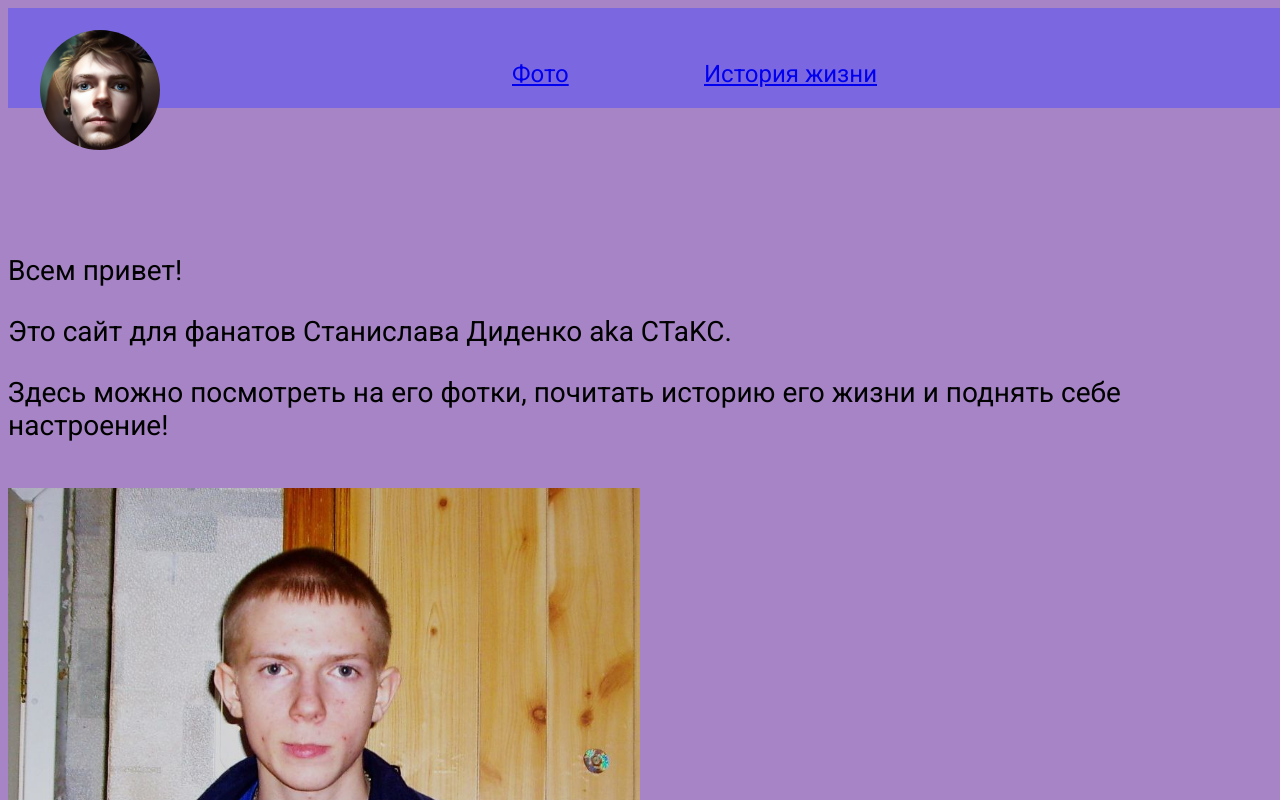
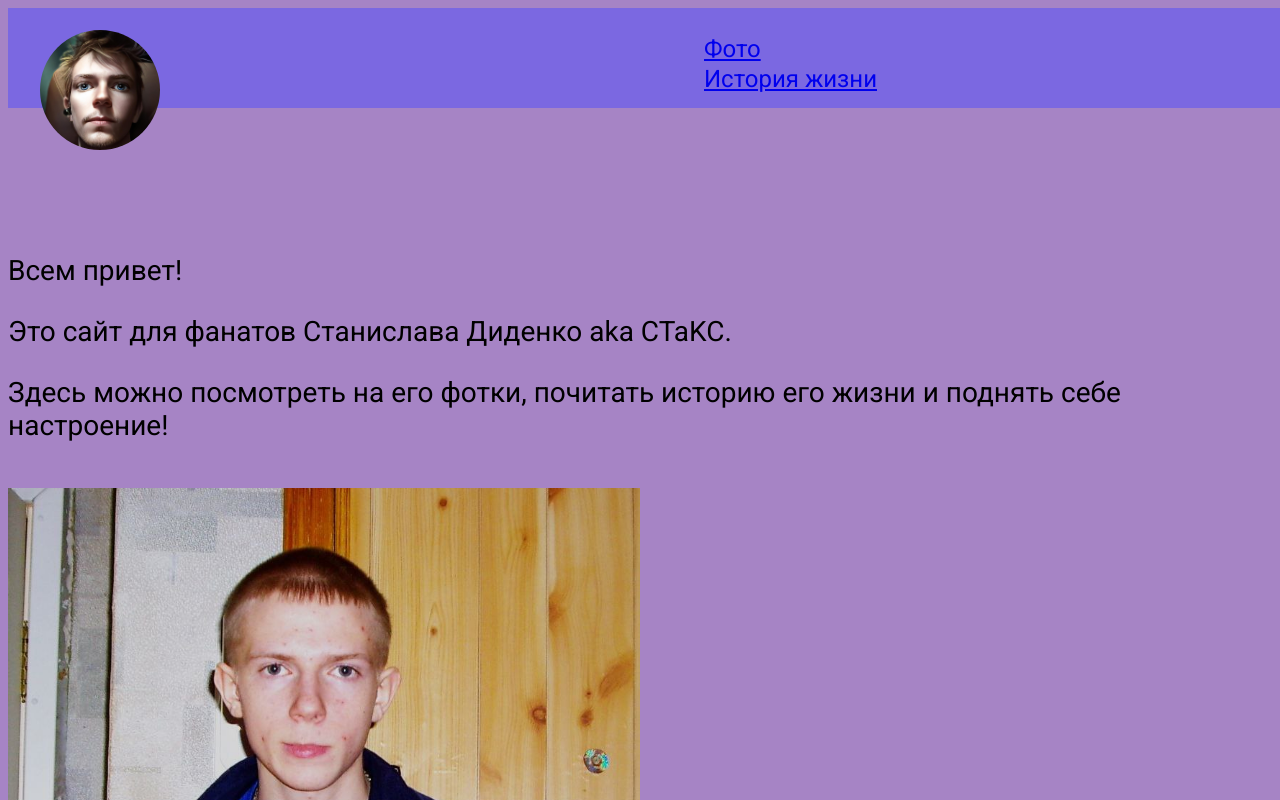
Before and after one commit to butvinser/staks-fan, a plain HTML site: page index.html in a window 1280 px wide. Shown: the top 800 px of the page. Drawn offline with Linux system fonts and the light colour scheme.

Commit message:
Update styles.css

```diff
--- a/styles.css
+++ b/styles.css
@@ -25,15 +25,15 @@ border-radius: 100%;
 .photos {
 position: fixed;
 font-size: 24px;
-top:60px;
-left: 40%;
+top:35px;
+left: 55%;
 font-family: 'Roboto', sans-serif;
 }
 .history {
     position: fixed;
     font-size: 24px;
     left: 55%;
-    top:60px;
+    top:65px;
     font-family: 'Roboto', sans-serif;
     }
 
```
